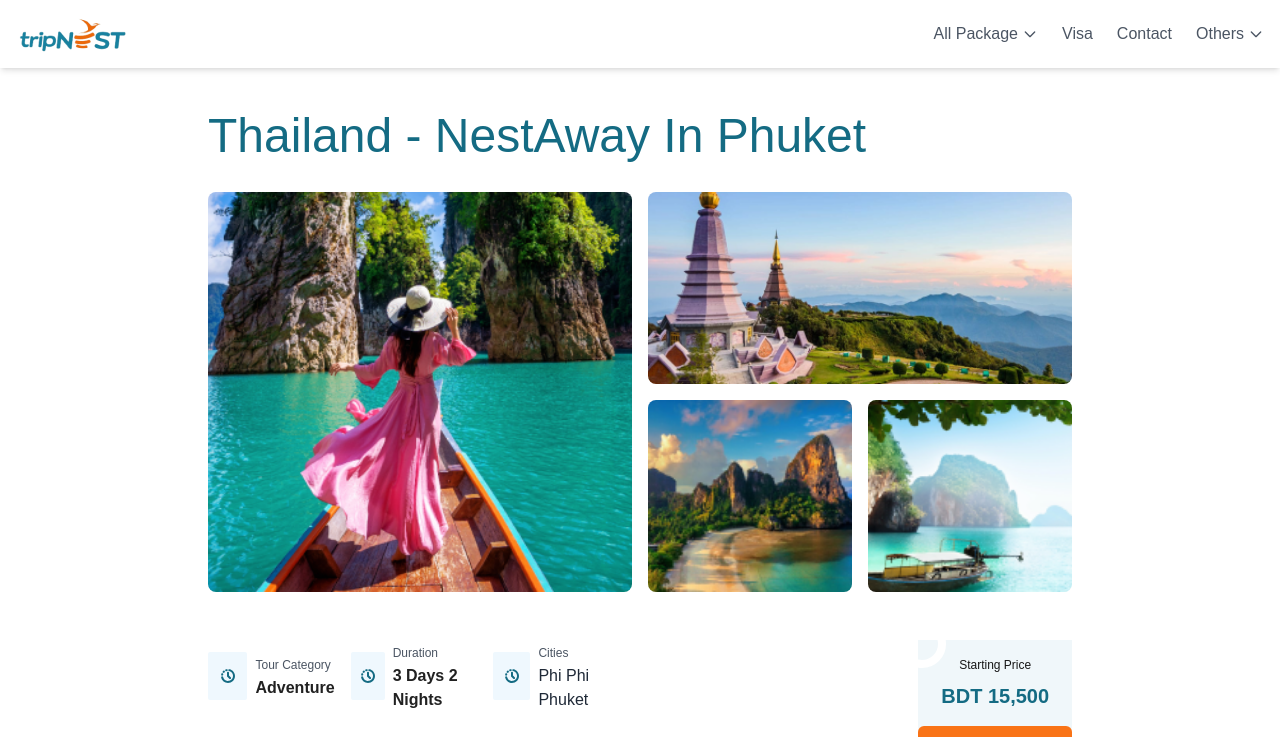
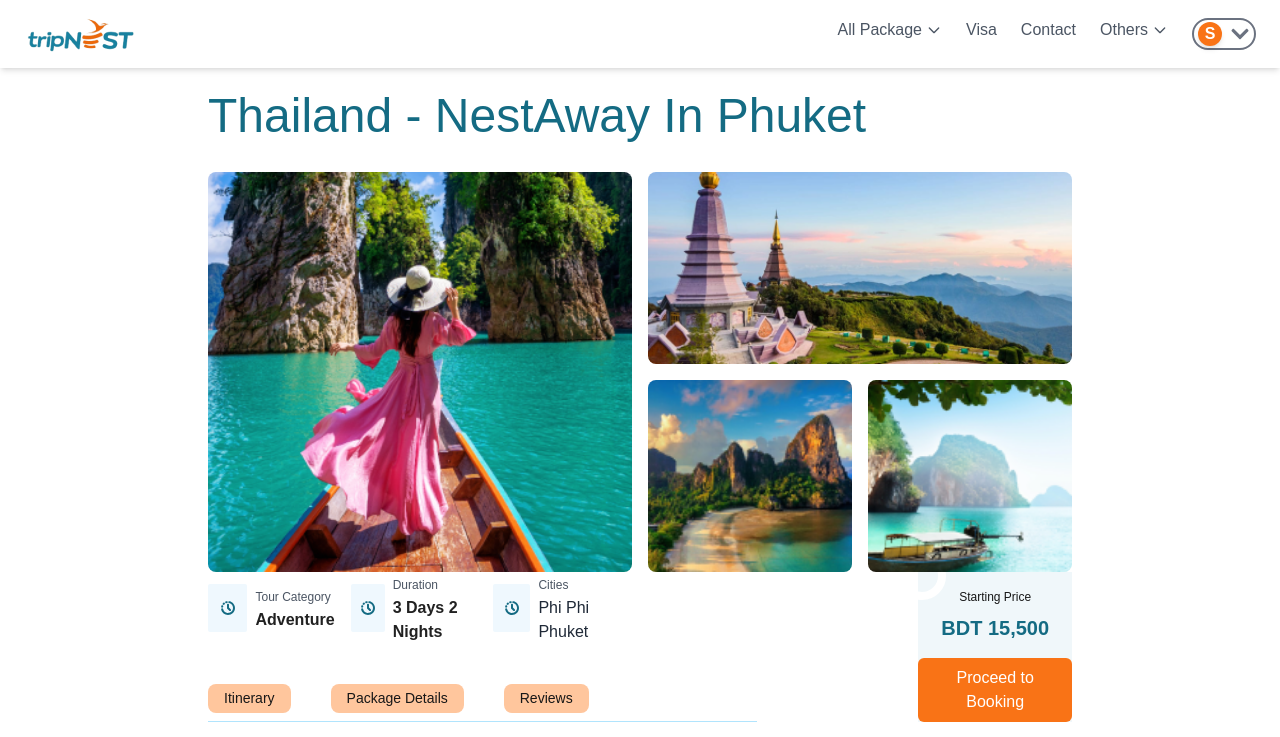
Before and after one commit to NomanSadick/tripNest-first-task, a Next.js app: page / in a window 1280 px wide. Shown: the top 737 px of the page. Built offline with nearby package versions, Linux system fonts and the light colour scheme; a web font is replaced by a local one.

Commit message:
navbar switch on off button done

```diff
--- a/components/About.tsx
+++ b/components/About.tsx
@@ -6,7 +6,7 @@ const About = () => {
       <h1 className="text-4xl md:text-4xl font-medium text-[#146B83] mb-4">
         About this Package
       </h1>
-      <p className=" text-base text-justify font-signika font-normal text-[#141414] ">
+      <p className=" text-base text-justify font-normal text-[#141414] ">
         Discover the serene beauty of Phuket with our package. This thoughtfully
         curated journey offers a perfect blend of relaxation and adventure,
         ensuring you experience the best of what Phuket has to offer. From the
--- a/components/HeroSection.tsx
+++ b/components/HeroSection.tsx
@@ -4,8 +4,8 @@ import Image from "next/image";
 const HeroSection = () => {
   return (
     <main className="container-custom">
-      <section className="pt-16">
-        <div className=" py-12">
+      <section className="pt-6">
+        <div className="">
           <div className="mb-8">
             <h1 className="text-4xl md:text-5xl font-medium text-[#146B83] mb-4 ">
               Thailand - NestAway In Phuket
--- a/components/Navbar.tsx
+++ b/components/Navbar.tsx
@@ -2,6 +2,7 @@
 
 import { useState } from "react";
 import Image from "next/image";
+import ToggleSwitch from "./reusableComponents/ToggleSwitch";
 
 const Navbar: React.FC = () => {
   const navItems = [
@@ -32,8 +33,8 @@ const Navbar: React.FC = () => {
   };
 
   return (
-    <nav className="fixed top-0 left-0 w-full bg-white shadow-md z-50">
-      <div className="container mx-auto px-4 py-2 md:py-4 flex justify-between items-center">
+    <nav className=" w-full bg-white shadow-md z-50">
+      <div className="container mx-auto px-6 py-2 md:py-4 flex justify-between items-center">
 
 
         <div className="">
@@ -80,6 +81,7 @@ const Navbar: React.FC = () => {
                 )}
               </a>
 
+
               {/* Dropdown Menu */}
               {item.dropdown && activeDropdown === item.label && (
                 <div className="absolute top-full left-0 mt-2 bg-white border rounded shadow-md w-48 z-50">
@@ -94,9 +96,14 @@ const Navbar: React.FC = () => {
                   ))}
                 </div>
               )}
+
             </div>
+
           ))}
+           <ToggleSwitch />
         </div>
+
+
 
         {/* Mobile Menu Button */}
         <div className="md:hidden">
--- /dev/null
+++ b/components/reusableComponents/ToggleSwitch.tsx
@@ -0,0 +1,27 @@
+import { useState } from "react";
+import {  FaChevronDown } from "react-icons/fa";
+
+const ToggleSwitch = () => {
+  const [isOn, setIsOn] = useState(false);
+
+  return (
+    <div
+      className={`w-16 h-8 flex justify-between items-center rounded-full p-1 cursor-pointer border-2 border-gray-500 ${
+        isOn ? "bg-orange-500" : "bg-white"
+      }`}
+      onClick={() => setIsOn(!isOn)}
+    >
+      <div
+        className={`w-6 h-6 bg-orange-500 rounded-full shadow-md transform duration-300 flex items-center justify-center ${
+          isOn ? "translate-x-8" : "translate-x-0"
+        }`}
+      >
+        <span className="text-white font-bold">S</span>
+
+      </div>
+      <FaChevronDown className="w-5 h-5 text-gray-500" />
+    </div>
+  );
+};
+
+export default ToggleSwitch;
```
